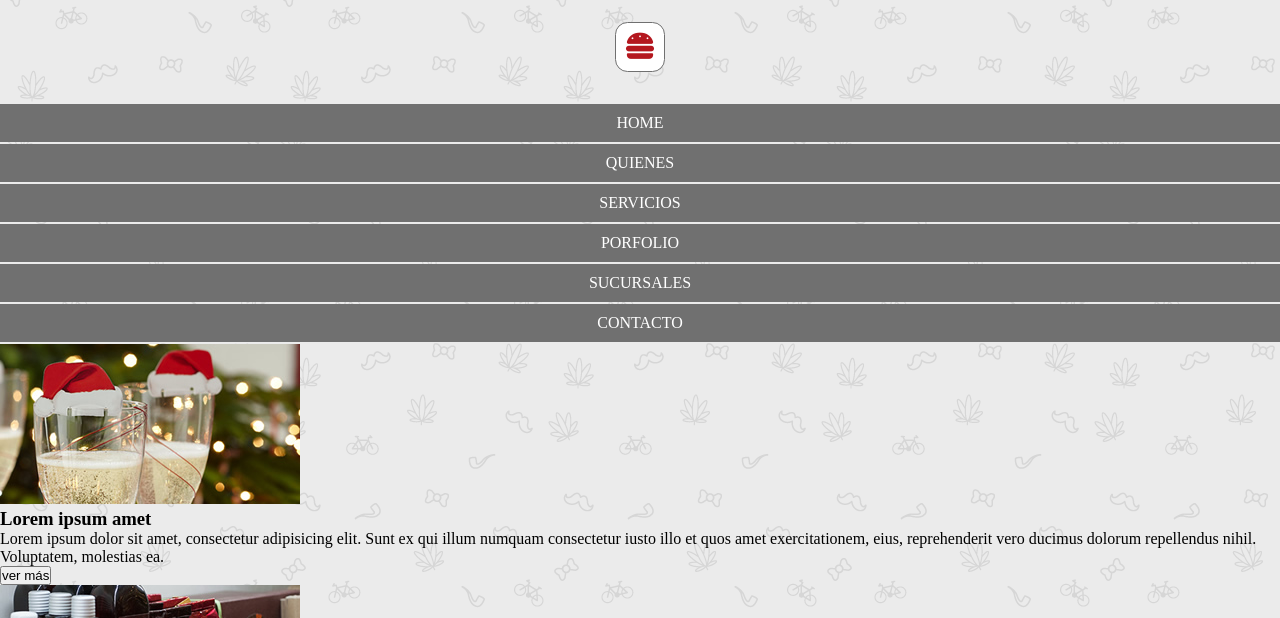
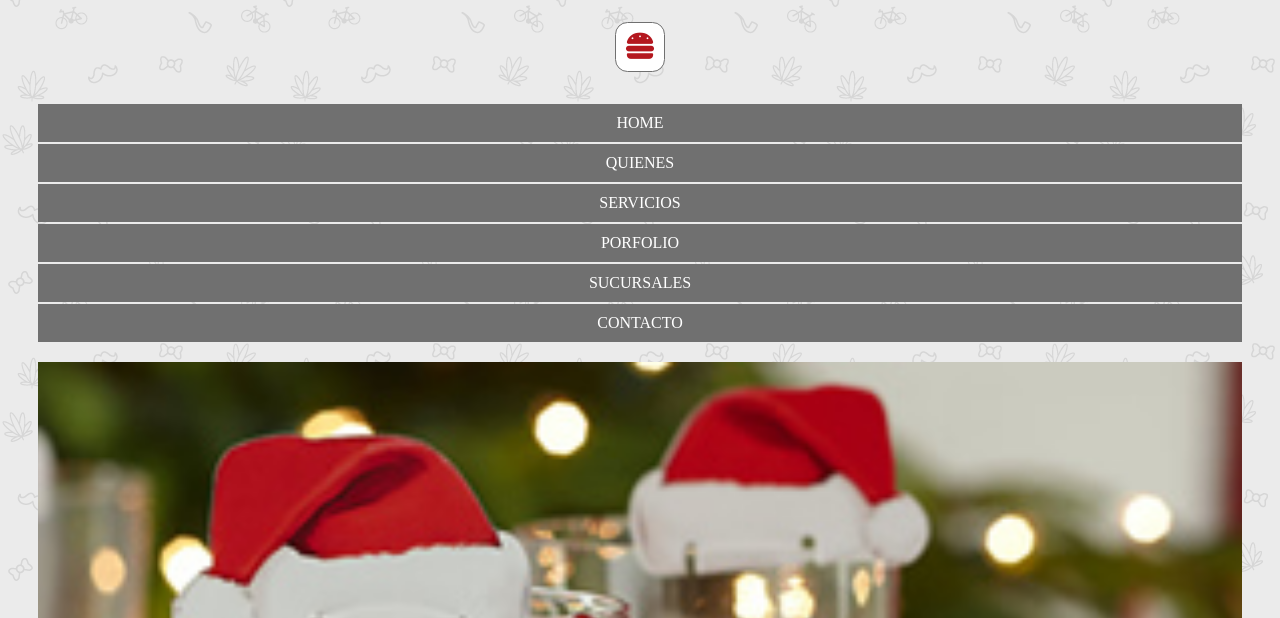
Before and after one commit to SebastianCarballo/Kitchening, a website: page views/index.html in a window 1280 px wide. Shown: the part 182-800 px from the top of the page. Drawn offline with Linux system fonts and the light colour scheme.

Commit message:
Subo cambios de la clase 32

```diff
--- a/package.json
+++ b/package.json
@@ -3,7 +3,8 @@
     "connect-livereload": "^0.6.1",
     "express": "^4.18.1",
     "livereload": "^0.9.3",
-    "nodemon": "^2.0.19"
+    "nodemon": "^2.0.19",
+    "normalize.css": "^8.0.1"
   },
   "name": "kitchening",
   "version": "1.0.0",
--- a/public/css/general.css
+++ b/public/css/general.css
@@ -1,5 +1,7 @@
 .home{
     background-image: url('../images/bg-body.png');
+    width: 94%;
+    margin: 0 auto;
 }
 
 *{
--- a/public/css/main.css
+++ b/public/css/main.css
@@ -1,3 +1,19 @@
-.home{
+.home main{
 
 }
+
+.home main section article{
+    margin: 20px 0;
+}
+.home main section article{
+
+}
+
+
+.home main section  img{
+    width: 100%;
+}
+
+.home main section h3{
+    margin:15px 0;
+}
--- a/public/css/styles.css
+++ b/public/css/styles.css
@@ -3,3 +3,4 @@
 @import url('./variables.css');
 @import url('./header.css');
 @import url('./footer.css');
+@import url('./main.css');
--- a/views/index.html
+++ b/views/index.html
@@ -7,8 +7,6 @@
     <title>Kitchening</title>
     <!-- Font Awesome -->
     <script src="https://kit.fontawesome.com/20f0c7215e.js" crossorigin="anonymous"></script>
-    <!-- Normalize -->
-    <link rel="stylesheet" href="/public/css/">
     <!-- CSS -->
     <link rel="stylesheet" href="/css/styles.css">
 </head>
@@ -31,7 +29,7 @@
         <section>
             <!-- 1 -->
             <article>
-                <div>
+                <div class="image">
                     <img src="/images/img-pdto-1.jpg" alt="">
                 </div>
                 <h3>Lorem ipsum amet</h3>
```
